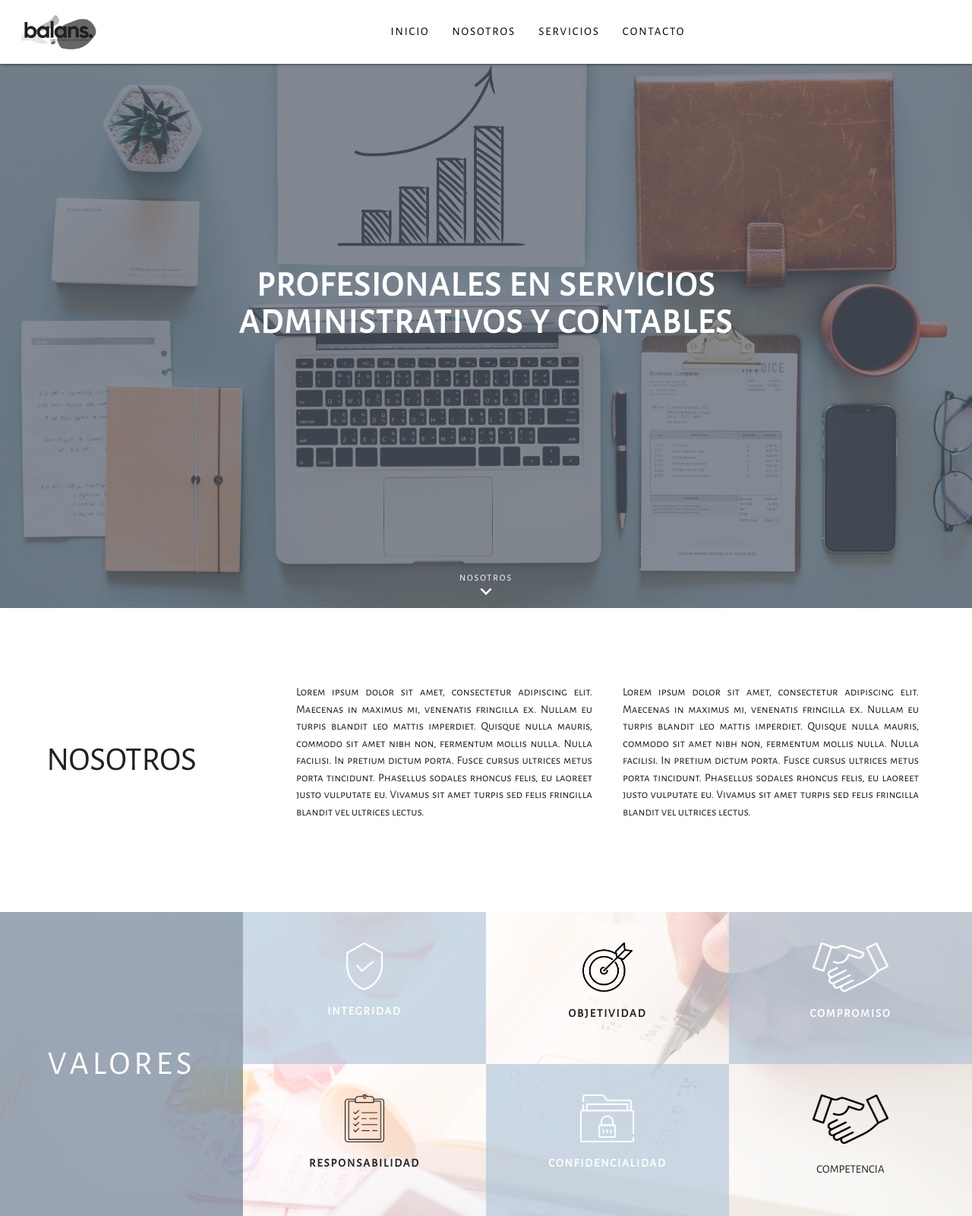
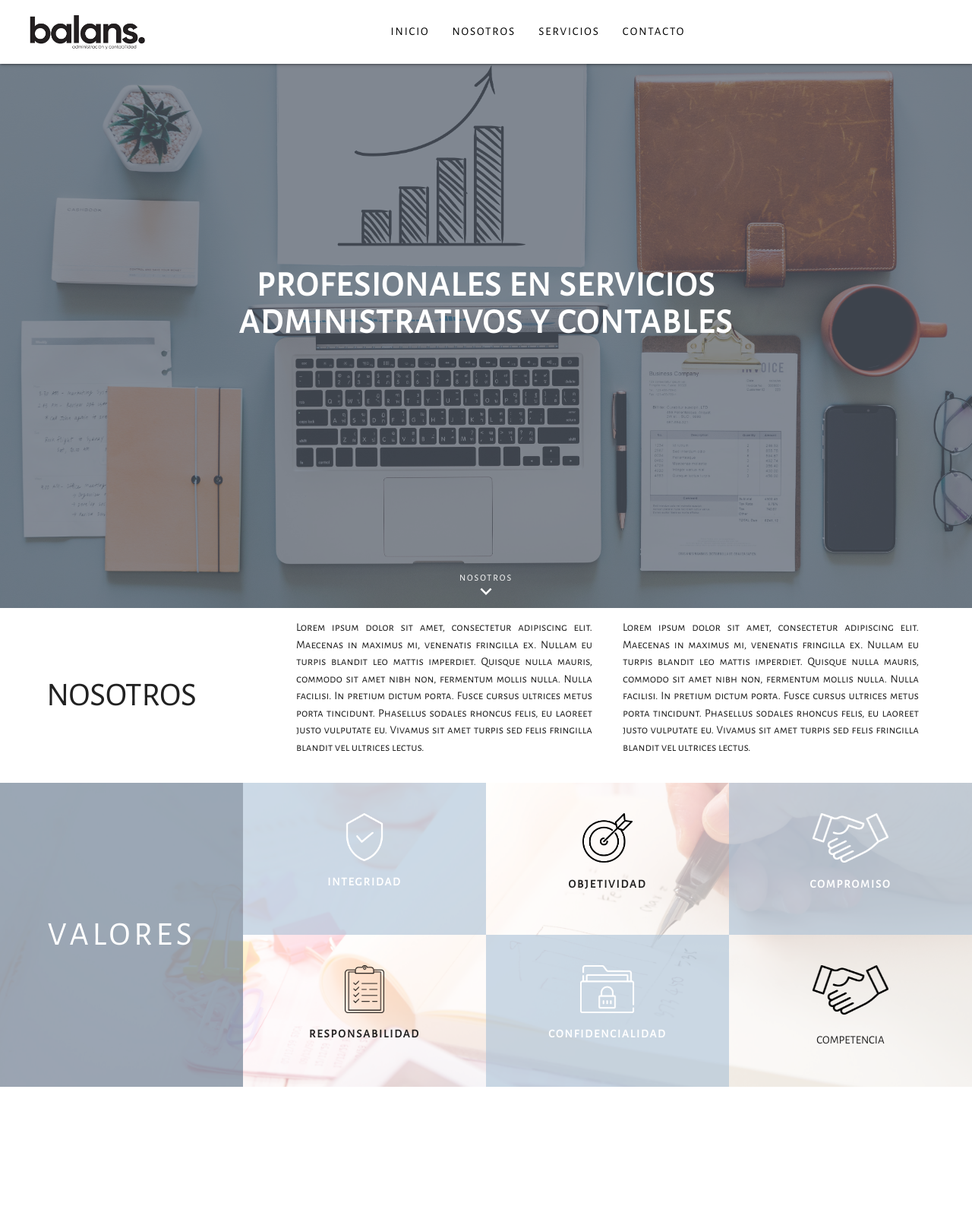
Before and after one commit to dietic/balanspe, a PHP site: page / in a window 1280 px wide. Shown: the whole page at 76% size. After the commit the page ends 1430 px from the top, so only its background shows below. Run offline with PHP 8.4, Linux system fonts and the light colour scheme; some libraries are stand-ins or nearby versions.

Commit message:
Cambio de logo

```diff
--- a/includes/navbar.php
+++ b/includes/navbar.php
@@ -4,7 +4,7 @@
         <div class="row valign-wrapper">
           <a href="#" data-target="mobile-demo" class="sidenav-trigger"><i class="material-icons">menu</i></a>
           <div class="col l2 logo valign-wrapper">
-            <img src="img/balans-bn-4.png" alt="">
+            <img src="img/balans-bn-3.png" alt="">
             <!-- <a href="#home" class="right brand-logo">BAL<span>ANS</span><span class="vertical-divider">|</span></a> -->
           </div>
           <div class="col s10">
--- a/scss/styles.scss
+++ b/scss/styles.scss
@@ -183,9 +183,16 @@ nav{
 
 .about-section{
 	position: relative;
-	height: 50vh;
 	/* background-color: blue; */
 	margin: 0;
+	display: -webkit-box;
+    display: -webkit-flex;
+    display: -ms-flexbox;
+    display: flex;
+    -webkit-box-align: center;
+    -webkit-align-items: center;
+    -ms-flex-align: center;
+    align-items: center;
 	.about-left{
 		height: 100%;
 		/*background-color:yellow;*/
@@ -215,6 +222,7 @@ nav{
 @media(max-width:$large){
 	.about-section{
 		height: auto;
+		display: block;
 		/* background-color: red; */
 		.about-left{
 			padding: 30px 0;
```
Also changed, not shown: css/styles.css.
